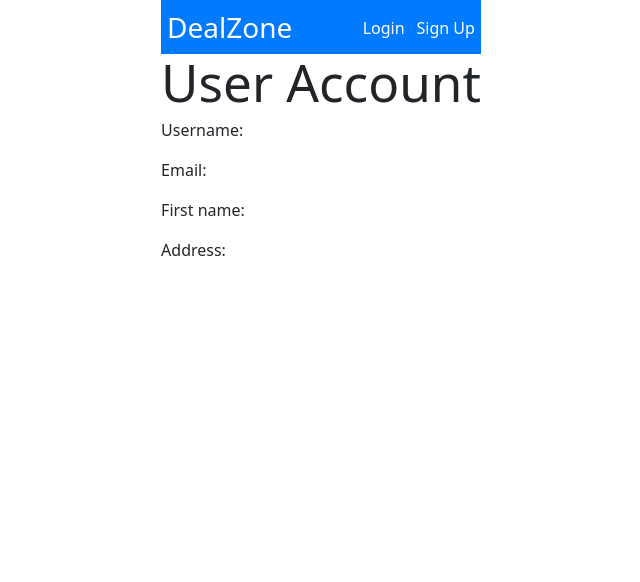
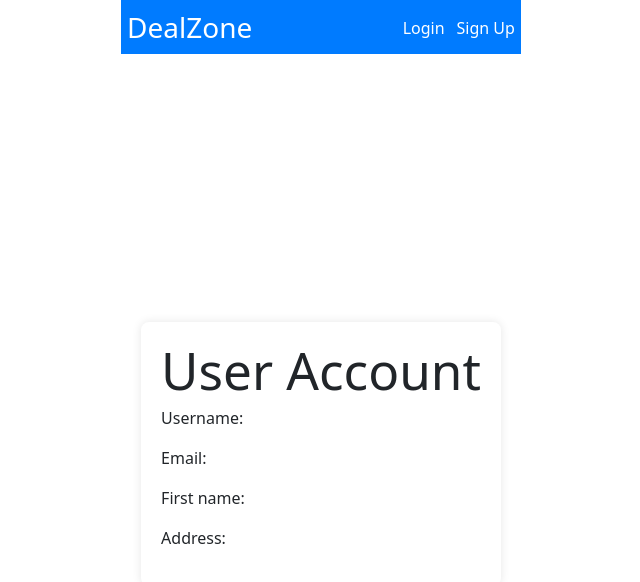
Before and after one commit to SamSun0530/CPSC-455-E-commerce-website, a React (Vite) app in the folder DealZone/frontend/: page /account in a window 1280 px wide. Shown: the top 582 px of the page, without its empty margins (319-959 px from the left). Built offline with nearby package versions, Linux system fonts and the light colour scheme; no server answers.

Commit message:
css imported

```diff
--- a/DealZone/frontend/src/css/UserAccountPage.css
+++ b/DealZone/frontend/src/css/UserAccountPage.css
@@ -4,7 +4,7 @@ body {
     background-color: #f4f4f4;
 }
 
-.user-account-container {
+.user-account-page {
     display: flex;
     justify-content: center;
     align-items: center;
@@ -12,7 +12,7 @@ body {
     padding: 20px;
 }
 
-.user-account-card {
+.user-info-card {
     background-color: #ffffff;
     padding: 20px;
     border-radius: 8px;
--- a/DealZone/frontend/src/pages/UserAccountPage.jsx
+++ b/DealZone/frontend/src/pages/UserAccountPage.jsx
@@ -2,6 +2,7 @@ import React, { useEffect } from 'react';
 import { useDispatch, useSelector } from 'react-redux';
 import { getUserAsync } from '../thunks/userThunk';
 import Navbar from '../components/Navbar';
+import '../css/UserAccountPage.css';
 
 const UserAccountPage = () => {
     const dispatch = useDispatch();
@@ -18,8 +19,9 @@ const UserAccountPage = () => {
         <div>
             <Navbar />
             <div className="user-account-page">
-                <h1>User Account</h1>
+
                 <div className="user-info-card">
+                    <h1>User Account</h1>
                     <p>Username: {user.username}</p>
                     <p>Email: {user.email}</p>
                     <p>First name: {user.first_name}</p>
```
